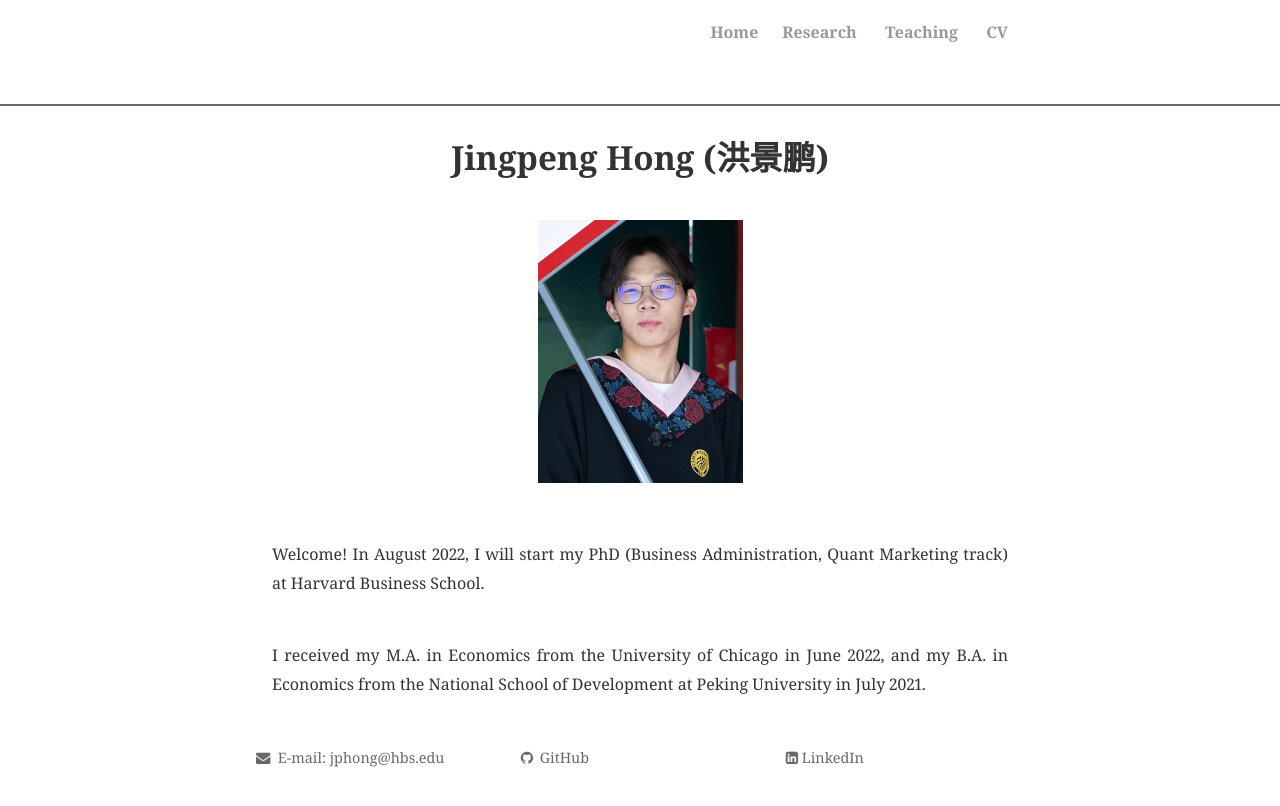
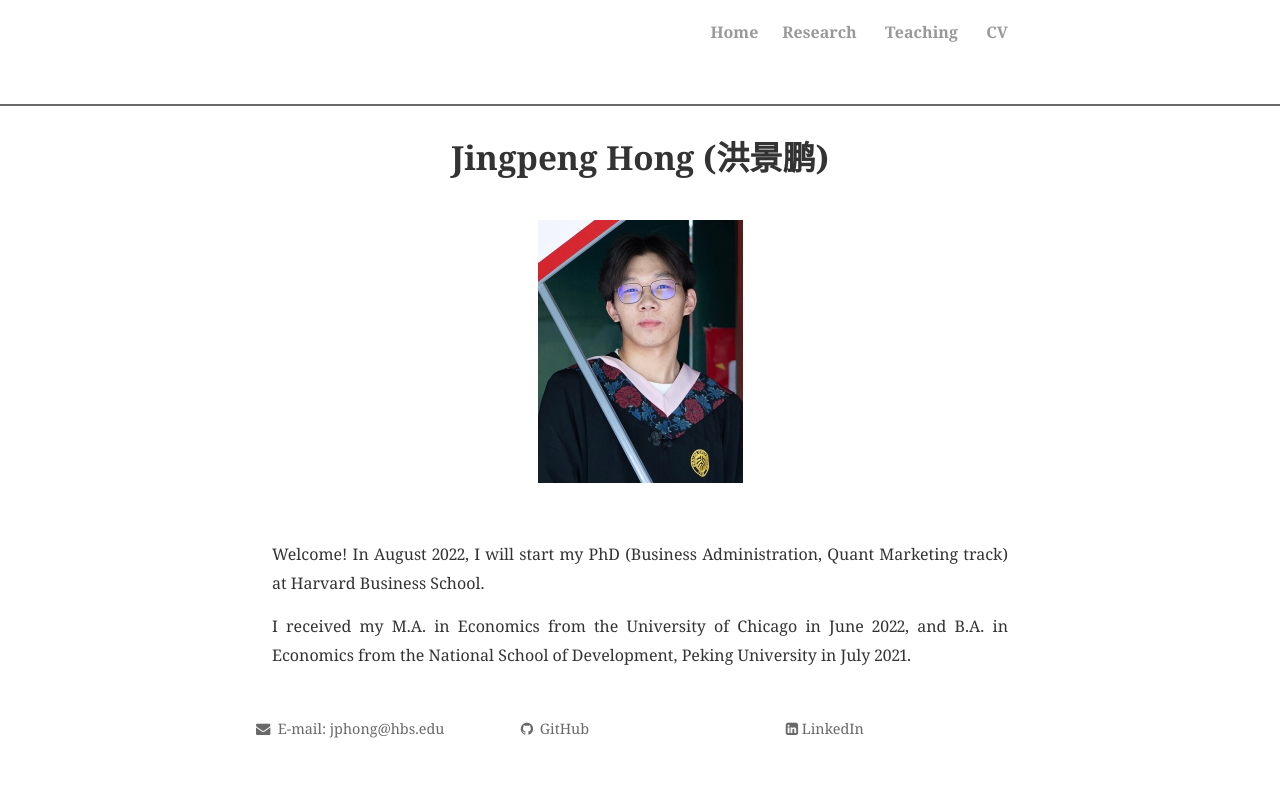
Before and after one commit to JingpengHong/JingpengHong.github.io, a Jekyll site: the page built from index.html, in a window 1280 px wide. Shown: the top 806 px of the page. Built offline with Jekyll 4.4.1, drawn with Linux system fonts in a browser that asks for light colours; nearby versions of some CDN libraries; the list of posts is cut into pages by our own code; comment, search, counter and statistics services are not loaded; a style sheet for code colours, icons or effects is not loaded.

Commit message:
Update index.html

```diff
--- a/index.html
+++ b/index.html
@@ -16,6 +16,6 @@
 
 <br><br>
 <p style="text-align:justify;">Welcome! In August 2022, I will start my PhD (Business Administration, Quant Marketing track) at Harvard Business School.
-<br><br>
-<p style="text-align:justify;"> I received my M.A. in Economics from the University of Chicago in June 2022, and my B.A. in Economics from the National School of Development at Peking University in July 2021.
+<br>
+<p style="text-align:justify;"> I received my M.A. in Economics from the University of Chicago in June 2022, and B.A. in Economics from the National School of Development, Peking University in July 2021.
 </div>
```
